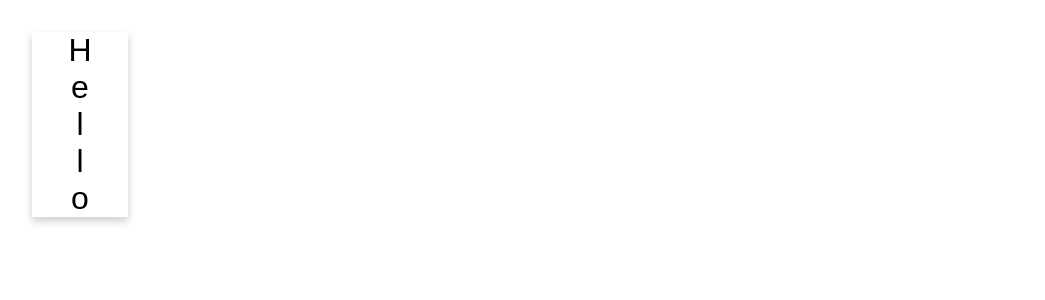
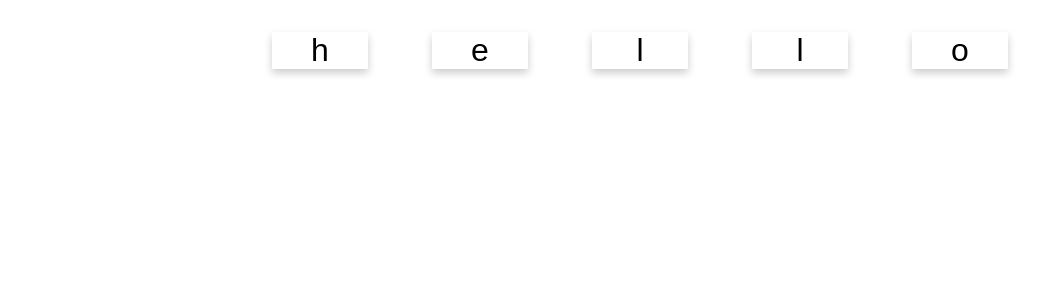
Before and after one commit to n4sunday/3SA03-React, a React (Create React App) app: page / in a window 1280 px wide. Shown: the top 300 px of the page, without its empty margins (0-1045 px from the left). Built offline with nearby package versions, Linux system fonts and the light colour scheme.

Commit message:
Update 3 Handler as Props

```diff
--- a/src/App.css
+++ b/src/App.css
@@ -26,12 +26,18 @@
   from { transform: rotate(0deg); }
   to { transform: rotate(360deg); }
 }
+
 .card {
   display: inline-block;
   text-align: center;
   width: 3em;
   font-size: 2em;
-  box-shadow: 0 4px 8px 0 rgba(0, 0, 0, 0.2);
+  box-shadow: 0 4px 8px 0 rgba(0,0,0,0.2);
   margin: 1em;
   user-select: none;
 }
+
+.activeCard {
+  color: red;
+  background: pink;
+ }
--- a/src/App.js
+++ b/src/App.js
@@ -1,13 +1,14 @@
 import React, { Component } from 'react';
 import './App.css';
-import CharacterCard from './CharacterCard';
+import WordCard from './WordCard';
+
 const word = "Hello";
 class App extends Component {
   render() {
     return (
-      <div className="card">
+      <div className="App">
         {
-          Array.from(word).map((c, i) => <CharacterCard value={c} key={i} />)
+          <WordCard value="hello"/>
         }
       </div>
     );
--- a/src/CharacterCard.js
+++ b/src/CharacterCard.js
@@ -1,10 +1,34 @@
-
 import React, { Component } from 'react';
 import './App.css';
-export default class CharacterCard extends Component {
+
+/*export default class CharacterCard extends Component {
     render() {
         return (
             <div>{this.props.value}</div>
         )
     }
+}*/
+
+export default class CharacterCard extends Component {
+    constructor(props) {
+        super(props)
+        this.state = {
+            active: false,
+        }
+    }
+
+    activate = () => {
+        if (!this.state.active) {
+            this.props.activationHandler(this.props.value)
+            this.setState({ active: true })
+        }
+    }
+    render() {
+        let className = `card ${this.state.active ? 'activeCard' : ''}`
+        return (
+            <div className={className} onClick={this.activate}>
+                {this.props.value}
+            </div>
+        )
+    }
 }
--- /dev/null
+++ b/src/WordCard.js
@@ -0,0 +1,24 @@
+import React, { Component } from 'react';
+import './App.css';
+import CharacterCard from './CharacterCard';
+
+export default class WordCard extends Component {
+    constructor(props) {
+        super(props)
+        this.state = {
+            attempt: '',
+        }
+    }
+
+    activationHandler = c => {
+        console.log(`${c} has been activated.`)
+    }
+    render() {
+        return (
+            <div>
+                {Array.from(this.props.value).map((c, i) => <CharacterCard value={c} key={i} attempt={this.state.attempt}
+activationHandler={this.activationHandler}/>)}
+            </div>
+        );
+    }
+}
```
